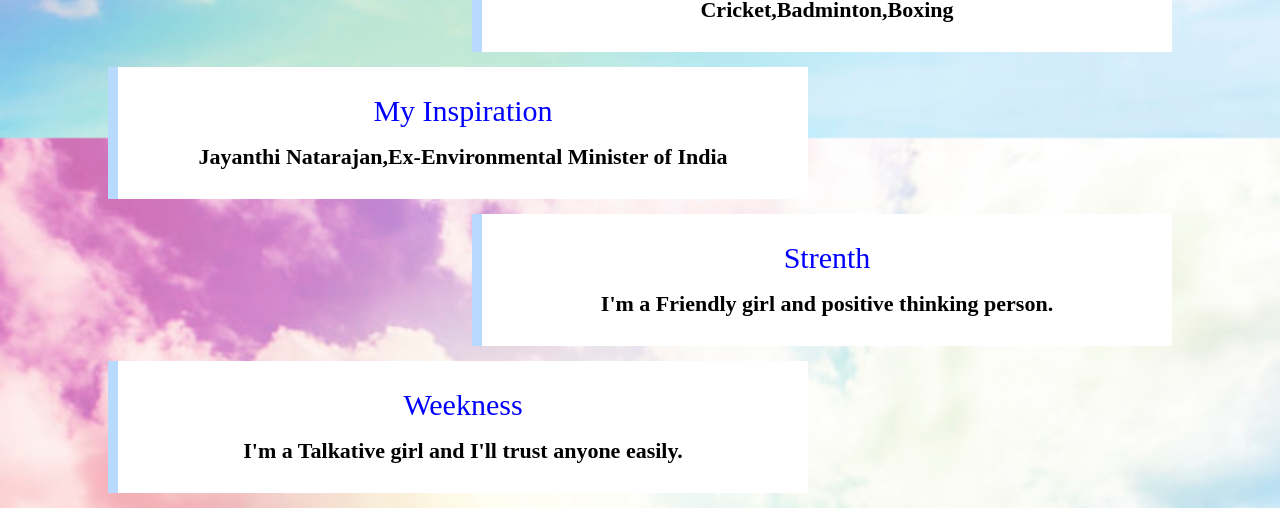
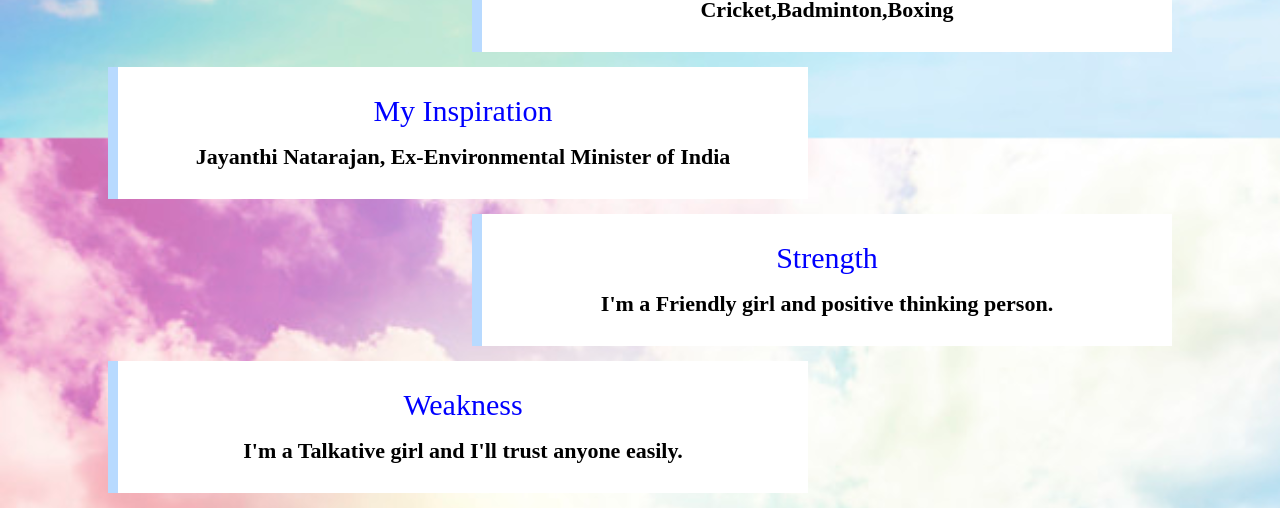
Before and after one commit to GOWRICSE/Myprofile, a plain HTML site: page aboutme.html in a window 1280 px wide. Shown: the part 716-1224 px from the top of the page. Drawn offline with Linux system fonts and the light colour scheme.

Commit message:
Update aboutme.html

```diff
--- a/aboutme.html
+++ b/aboutme.html
@@ -77,12 +77,12 @@ h1{
 
 <div class="abox" id="mar1">
 <div class="head">Age and Date of Birth</div>
-<div class="an">20,5th April,1998.</div>
+<div class="an">20, 5th April,1998.</div>
 </div>
 
 <div class="abox" id="mar2">
 <div class="head">My Hobbies</div>
-<div class="an">Reading Newspaper,Listening Musics,Talking with Friends.</div>
+<div class="an">Reading Newspaper, Listening Musics, Talking with Friends.</div>
 </div>
 
 <div class="abox" id="mar1">
@@ -97,16 +97,16 @@ h1{
 
 <div class="abox" id="mar1">
 <div class="head">My Inspiration</div>
-<div class="an">Jayanthi Natarajan,Ex-Environmental Minister of India</div>
+<div class="an">Jayanthi Natarajan, Ex-Environmental Minister of India</div>
 </div>
 
 <div class="abox" id="mar2">
-<div class="head">Strenth</div>
+<div class="head">Strength</div>
 <div class="an">I'm a Friendly girl and positive thinking person.</div>
 </div>
 
 <div class="abox" id="mar1">
-<div class="head">Weekness</div>
+<div class="head">Weakness</div>
 <div class="an">I'm a Talkative girl and I'll trust anyone easily.</div>
 </div>
 
```
